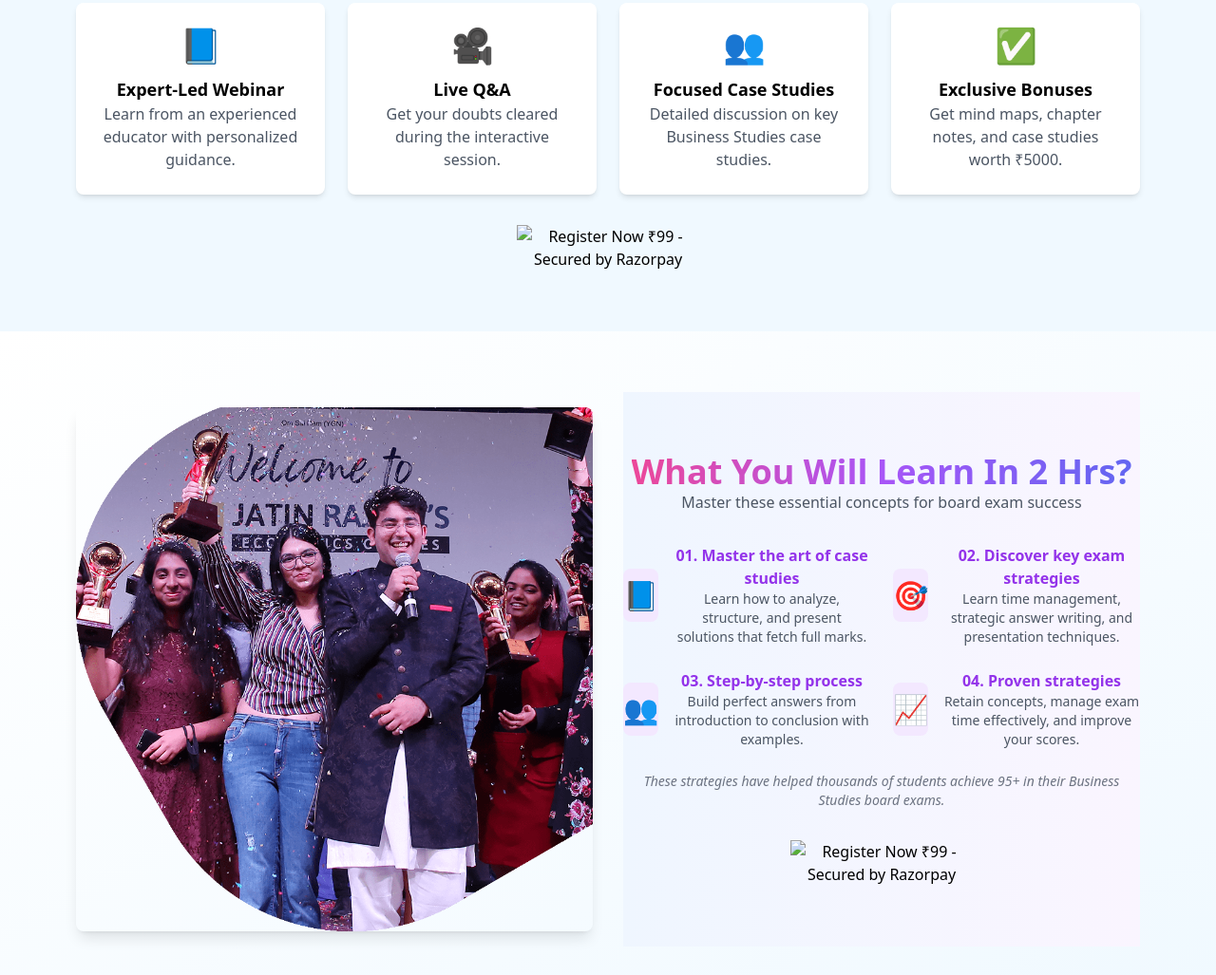
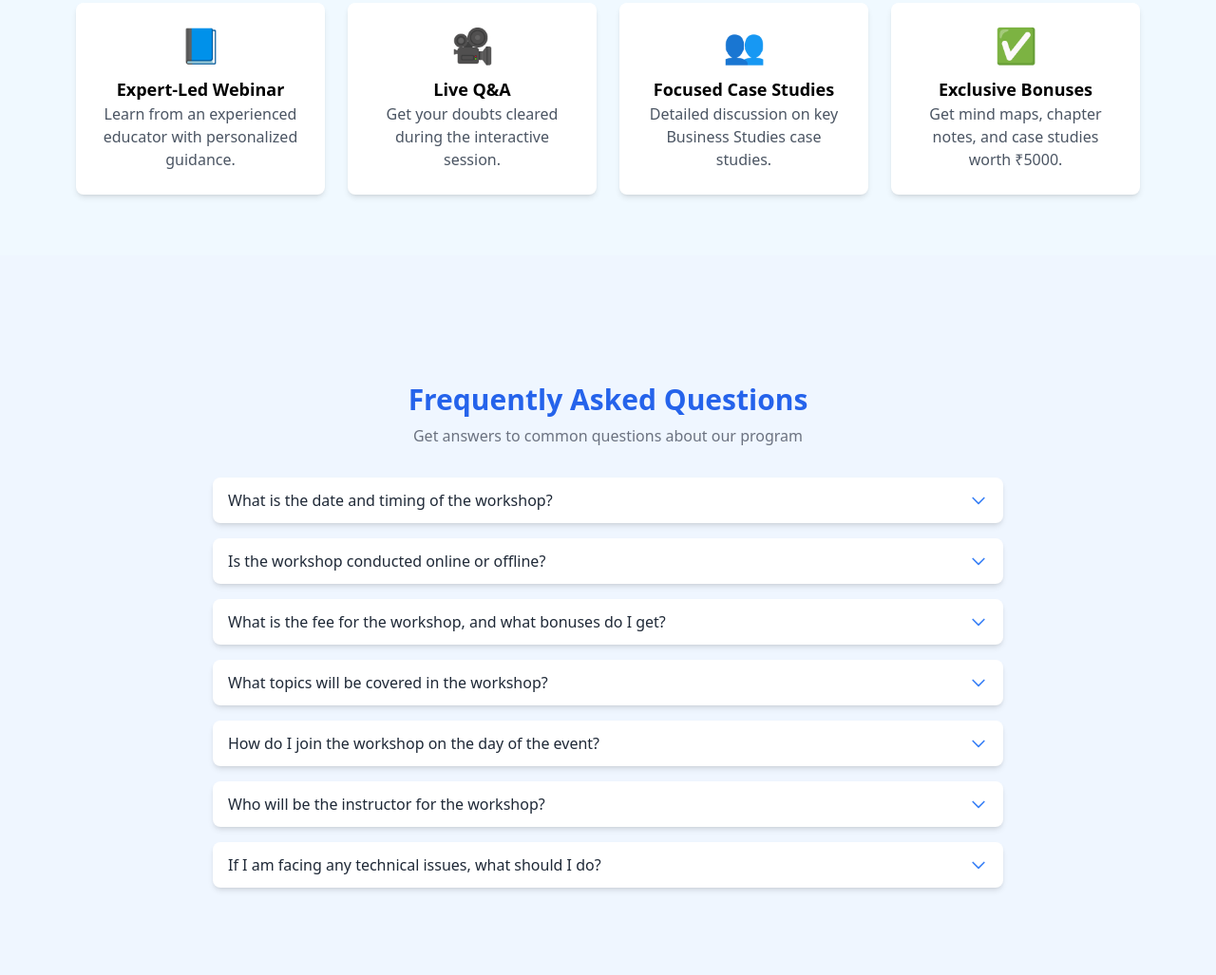
Before and after one commit to pranjal825/work, a plain HTML site: page index.html in a window 1280 px wide. Shown: the part 3993-5020 px from the top of the page at 95% size. Drawn offline with nearby package versions, Linux system fonts and the light colour scheme.

Commit message:
faq issues

```diff
--- a/index.html
+++ b/index.html
@@ -779,103 +779,106 @@
         <p class="text-gray-600">Get mind maps, chapter notes, and case studies worth ₹5000.</p>
       </div>
     </div>
-    <!-- Razorpay Section -->
-    <div class="mt-8">
-      <a href="https://razorpay.com" target="_blank" rel="noopener noreferrer">
-        <img src="razorpay1.png" alt="Register Now ₹99 - Secured by Razorpay" class="mx-auto w-48 hover:opacity-80">
-      </a>
+</section>
+<!-- FAQ Section -->
+<section class="py-12 bg-blue-50 flex justify-center items-center min-h-screen">
+  <div class="max-w-4xl w-full mx-auto px-4 sm:px-6 lg:px-8">
+    <!-- Header -->
+    <h2 class="text-3xl font-extrabold text-center text-blue-600">Frequently Asked Questions</h2>
+    <p class="mt-2 text-center text-gray-500">Get answers to common questions about our program</p>
+
+    <!-- FAQ Items -->
+    <div class="mt-8 space-y-4">
+      <!-- Question 1 -->
+      <details class="bg-white shadow-md rounded-lg group">
+        <summary class="cursor-pointer px-4 py-3 text-gray-800 font-medium flex justify-between items-center group">
+          <span>What is the date and timing of the workshop?</span>
+          <svg class="w-5 h-5 text-blue-500 group-open:rotate-180 transition-transform" xmlns="http://www.w3.org/2000/svg" fill="none" viewBox="0 0 24 24" stroke="currentColor">
+            <path stroke-linecap="round" stroke-linejoin="round" stroke-width="2" d="M19 9l-7 7-7-7" />
+          </svg>
+        </summary>
+        <div class="px-4 py-2 text-gray-600">
+          The workshop will be conducted on 12th January 2025 from 7:00 PM to 9:00 PM (IST).
+        </div>
+      </details>
+
+      <!-- Question 2 -->
+      <details class="bg-white shadow-md rounded-lg group">
+        <summary class="cursor-pointer px-4 py-3 text-gray-800 font-medium flex justify-between items-center group">
+          <span>Is the workshop conducted online or offline?</span>
+          <svg class="w-5 h-5 text-blue-500 group-open:rotate-180 transition-transform" xmlns="http://www.w3.org/2000/svg" fill="none" viewBox="0 0 24 24" stroke="currentColor">
+            <path stroke-linecap="round" stroke-linejoin="round" stroke-width="2" d="M19 9l-7 7-7-7" />
+          </svg>
+        </summary>
+        <div class="px-4 py-2 text-gray-600">
+          This workshop is conducted entirely online, so you can join from the comfort of your home.
+        </div>
+      </details>
+
+      <!-- Question 3 -->
+      <details class="bg-white shadow-md rounded-lg group">
+        <summary class="cursor-pointer px-4 py-3 text-gray-800 font-medium flex justify-between items-center group">
+          <span>What is the fee for the workshop, and what bonuses do I get?</span>
+          <svg class="w-5 h-5 text-blue-500 group-open:rotate-180 transition-transform" xmlns="http://www.w3.org/2000/svg" fill="none" viewBox="0 0 24 24" stroke="currentColor">
+            <path stroke-linecap="round" stroke-linejoin="round" stroke-width="2" d="M19 9l-7 7-7-7" />
+          </svg>
+        </summary>
+        <div class="px-4 py-2 text-gray-600">
+          The workshop fee is just ₹99. By paying this amount, you also receive bonuses worth ₹5000, which include: 12 Mind Maps 12 Chapter Notes 12 Case Studies        </div>
+      </details>
+
+<!-- Question 4 -->
+<details class="bg-white shadow-md rounded-lg group">
+  <summary class="cursor-pointer px-4 py-3 text-gray-800 font-medium flex justify-between items-center group">
+    <span>What topics will be covered in the workshop?</span>
+    <svg class="w-5 h-5 text-blue-500 group-open:rotate-180 transition-transform" xmlns="http://www.w3.org/2000/svg" fill="none" viewBox="0 0 24 24" stroke="currentColor">
+      <path stroke-linecap="round" stroke-linejoin="round" stroke-width="2" d="M19 9l-7 7-7-7" />
+    </svg>
+  </summary>
+  <div class="px-4 py-2 text-gray-600">
+    The workshop will focus on critical Business Studies topics relevant to Class 12 students, including case studies, MCQs, and techniques to score high in exams.
+  </div>
+</details>
+      <!-- Question 5 -->
+      <details class="bg-white shadow-md rounded-lg group">
+        <summary class="cursor-pointer px-4 py-3 text-gray-800 font-medium flex justify-between items-center group">
+          <span>How do I join the workshop on the day of the event?</span>
+          <svg class="w-5 h-5 text-blue-500 group-open:rotate-180 transition-transform" xmlns="http://www.w3.org/2000/svg" fill="none" viewBox="0 0 24 24" stroke="currentColor">
+            <path stroke-linecap="round" stroke-linejoin="round" stroke-width="2" d="M19 9l-7 7-7-7" />
+          </svg>
+        </summary>
+        <div class="px-4 py-2 text-gray-600">
+          After registration, you will receive a WhatsApp message with the joining link and instructions to access the workshop.        </div>
+      </details>
+
+      <!-- Add more questions as needed -->
+       <!-- Question 6 -->
+       <details class="bg-white shadow-md rounded-lg group">
+        <summary class="cursor-pointer px-4 py-3 text-gray-800 font-medium flex justify-between items-center group">
+          <span>Who will be the instructor for the workshop?</span>
+          <svg class="w-5 h-5 text-blue-500 group-open:rotate-180 transition-transform" xmlns="http://www.w3.org/2000/svg" fill="none" viewBox="0 0 24 24" stroke="currentColor">
+            <path stroke-linecap="round" stroke-linejoin="round" stroke-width="2" d="M19 9l-7 7-7-7" />
+          </svg>
+        </summary>
+        <div class="px-4 py-2 text-gray-600">
+          The session will be conducted by Jatin Rajpal Sir, a renowned Buisness Studies educator known for his engaging teaching style
+        </div>
+      </details>
+        <!-- Question 7 -->
+        <details class="bg-white shadow-md rounded-lg group">
+          <summary class="cursor-pointer px-4 py-3 text-gray-800 font-medium flex justify-between items-center group">
+            <span>If I am facing any technical issues, what should I do?</span>
+            <svg class="w-5 h-5 text-blue-500 group-open:rotate-180 transition-transform" xmlns="http://www.w3.org/2000/svg" fill="none" viewBox="0 0 24 24" stroke="currentColor">
+              <path stroke-linecap="round" stroke-linejoin="round" stroke-width="2" d="M19 9l-7 7-7-7" />
+            </svg>
+          </summary>
+          <div class="px-4 py-2 text-gray-600">
+            If you're facing any technical issues, please contact us at ishdeep@economicsclasses.in Our technical support team will assist you in resolving the issue.
+          </div>
+        </details>
     </div>
   </div>
 </section>
-<!-- New Image Section -->
-<section class="py-16 bg-gradient-to-br from-white to-sky-50">
-  <div class="max-w-6xl mx-auto px-4 grid grid-cols-1 md:grid-cols-2 gap-8 items-center">
-    <!-- Image Section -->
-    <div class="relative">
-      <img src="image-3.png" alt="Event Highlights" class="rounded-lg shadow-lg">
-    </div>
-
-    <section class="py-8 sm:py-16 bg-gradient-to-r from-blue-50 to-purple-50">
-      <div class="space-y-8">
-        <div class="text-center relative" style="opacity: 1; transform:none">
-        <!-- Header -->
-        <h2 class="font-bold text-2xl sm:text-4xl">
-          <span class="bg-gradient-to-r from-pink-500 via-purple-500 to-indigo-500 bg-clip-text text-transparent animate-gradient">What You Will Learn In 2 Hrs?</span></h2>
-        <p class="text-gray-600 dark:text-gray-300 text-sm sm:text-base">Master these essential concepts for board exam success</p>
-
-        <!-- Content -->
-        <div class="mt-8 grid grid-cols-1 sm:grid-cols-2 gap-6">
-          <!-- Item 1 -->
-          <div class="flex items-center space-x-4">
-            <div class="flex items-center justify-center w-14 h-14 bg-purple-100 rounded-lg">
-              <span class="text-purple-500 text-3xl">📘</span>
-            </div>
-            <div>
-              <h3 class="font-semibold text-purple-600">01. Master the art of case studies</h3>
-              <p class="text-gray-600 text-sm">
-                Learn how to analyze, structure, and present solutions that fetch full marks.
-              </p>
-            </div>
-          </div>
-
-          <!-- Item 2 -->
-          <div class="flex items-center space-x-4">
-            <div class="flex items-center justify-center w-14 h-14 bg-purple-100 rounded-lg">
-              <span class="text-purple-500 text-3xl">🎯</span>
-            </div>
-            <div>
-              <h3 class="font-semibold text-purple-600">02. Discover key exam strategies</h3>
-              <p class="text-gray-600 text-sm">
-                Learn time management, strategic answer writing, and presentation techniques.
-              </p>
-            </div>
-          </div>
-
-          <!-- Item 3 -->
-          <div class="flex items-center space-x-4">
-            <div class="flex items-center justify-center w-14 h-14 bg-purple-100 rounded-lg">
-              <span class="text-purple-500 text-3xl">👥</span>
-            </div>
-            <div>
-              <h3 class="font-semibold text-purple-600">03. Step-by-step process</h3>
-              <p class="text-gray-600 text-sm">
-                Build perfect answers from introduction to conclusion with examples.
-              </p>
-            </div>
-          </div>
-
-          <!-- Item 4 -->
-          <div class="flex items-center space-x-4">
-            <div class="flex items-center justify-center w-14 h-14 bg-purple-100 rounded-lg">
-              <span class="text-purple-500 text-3xl">📈</span>
-            </div>
-            <div>
-              <h3 class="font-semibold text-purple-600">04. Proven strategies</h3>
-              <p class="text-gray-600 text-sm">
-                Retain concepts, manage exam time effectively, and improve your scores.
-              </p>
-            </div>
-          </div>
-        </div>
-
-        <!-- Footer Note -->
-        <p class="mt-6 text-sm text-gray-500 italic">
-          These strategies have helped thousands of students achieve 95+ in their Business Studies board exams.
-        </p>
-
-
-
-          <!-- Razorpay Section -->
-      <div class="mt-8 text-center">
-        <a href="https://razorpay.com" target="_blank" rel="noopener noreferrer">
-          <img src="razorpay1.png" alt="Register Now ₹99 - Secured by Razorpay" class="mx-auto w-48 transition-transform transform hover:scale-105 hover:shadow-lg">
-        </a>
-      </div>
-    </div>
-  </div>
-</section>
-
-<!-- FAQ Section -->
 
 
 <div class="fixed bottom-0 left-0 right-0 bg-white border-t shadow-lg">
```
